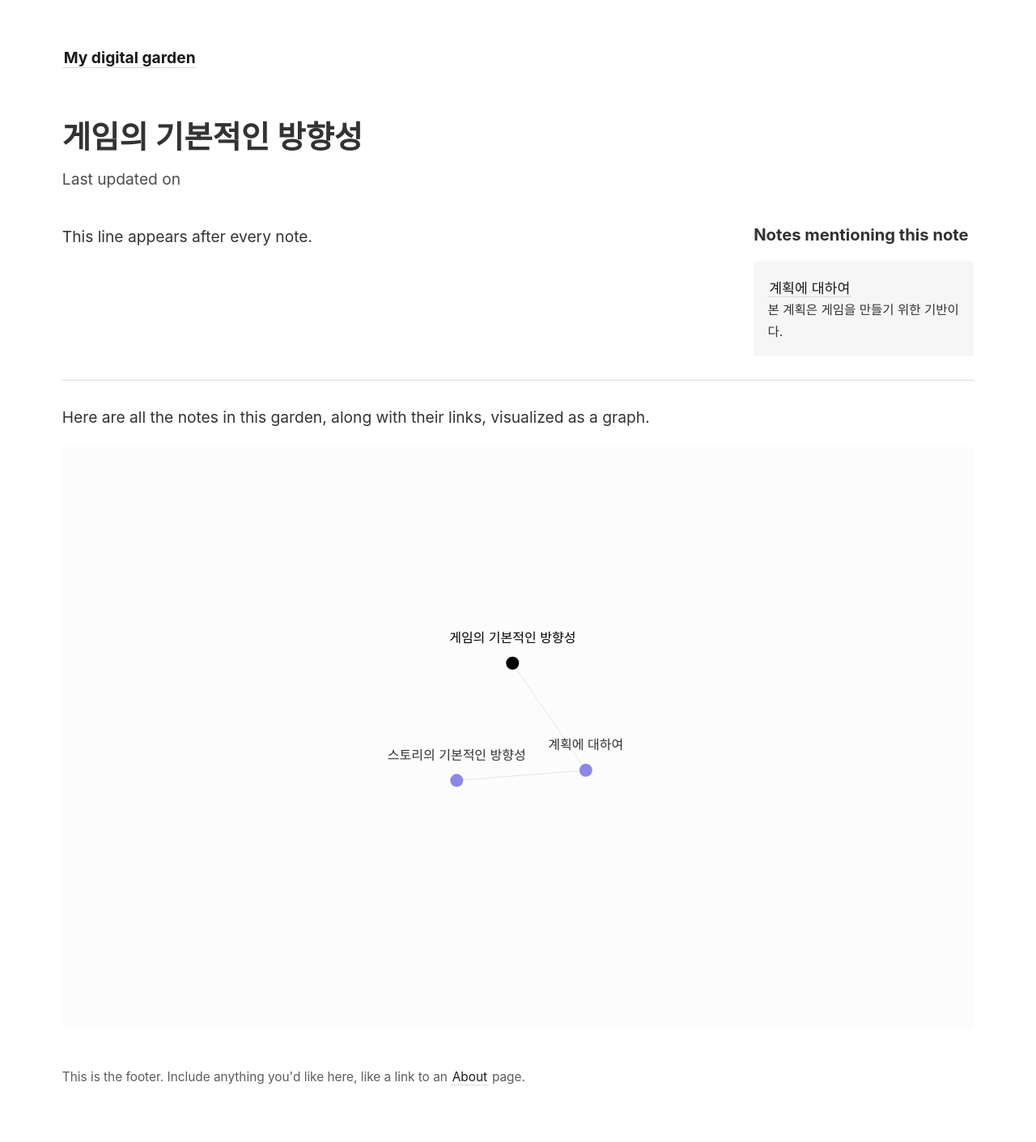
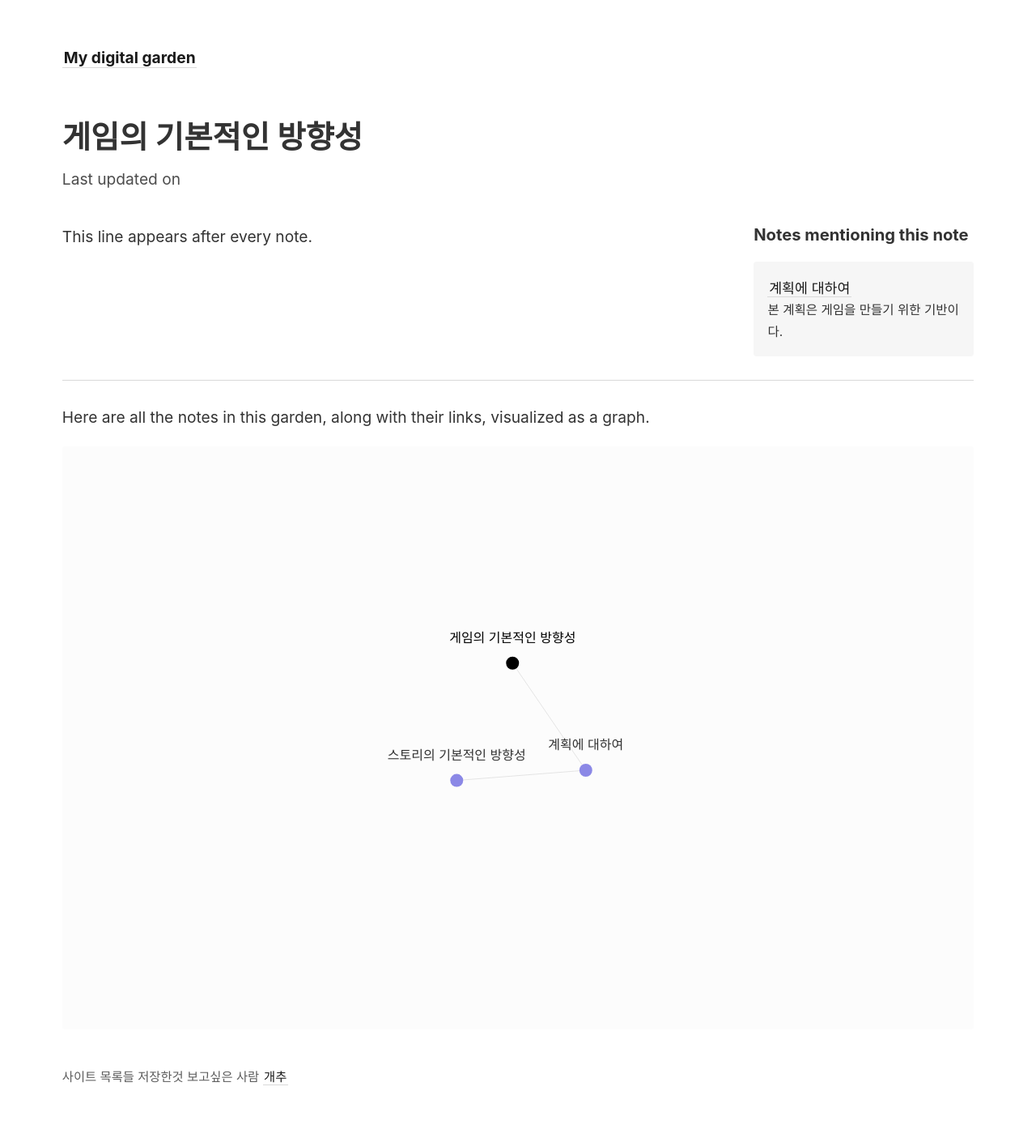
Before and after one commit to NONO6202/Secondbrain, a Jekyll site: the page built from _notes/게임의 기본적인 방향성.md, in a window 1280 px wide. Shown: the whole page at 81% size. Built offline with Jekyll 4.4.1, drawn with Linux system fonts in a browser that asks for light colours.

Commit message:
Update footer.html

```diff
--- a/_includes/footer.html
+++ b/_includes/footer.html
@@ -1 +1 @@
-This is the footer. Include anything you'd like here, like a link to an <a class="internal-link" href="/about">About</a> page.
+사이트 목록들 저장한것 보고싶은 사람 <a class="internal-link" href="/about">개추</a>
```
